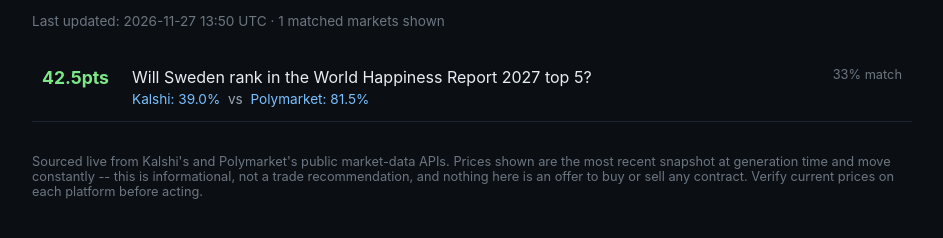
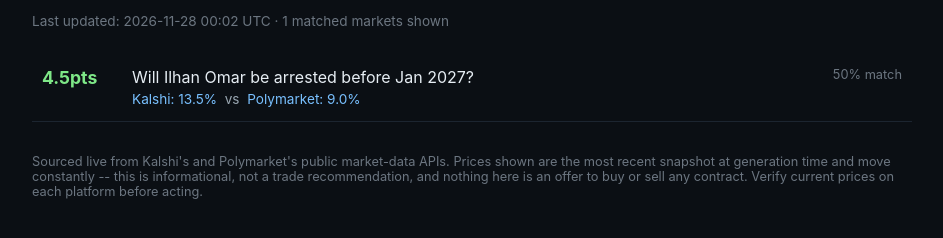
Before and after one commit to dondadahdidit/predict-gap-scanner, a plain HTML site: page docs/index.html in a window 1280 px wide. Shown: the part 110-348 px from the top of the page, without its empty margins (168-1111 px from the left). Drawn offline with Linux system fonts and the light colour scheme.

Commit message:
Update gap scan 2026-11-28T00:02Z

```diff
--- a/docs/index.html
+++ b/docs/index.html
@@ -28,21 +28,21 @@
 <div class="wrap">
   <h1>Predict Gap Scanner</h1>
   <p class="desc">Kalshi vs Polymarket -- same real-world question, different price. Refreshed automatically every few hours from each platform's public API.</p>
-  <div class="meta">Last updated: 2026-11-27 13:50 UTC &middot; 1 matched markets shown</div>
+  <div class="meta">Last updated: 2026-11-28 00:02 UTC &middot; 1 matched markets shown</div>
   <table>
     <tbody>
 
     <tr>
-      <td class="gap">42.5pts</td>
+      <td class="gap">4.5pts</td>
       <td>
-        <div class="q">Will Sweden rank in the World Happiness Report 2027 top 5?</div>
+        <div class="q">Will Ilhan Omar be arrested before Jan 2027?</div>
         <div class="sub">
-          <a href="https://kalshi.com/markets/kxwhrtop5" target="_blank" rel="noopener">Kalshi: 39.0%</a>
+          <a href="https://kalshi.com/markets/kxarrest" target="_blank" rel="noopener">Kalshi: 13.5%</a>
           &nbsp;vs&nbsp;
-          <a href="https://polymarket.com/event/will-afghanistan-be-last-in-the-world-happiness-report-2027" target="_blank" rel="noopener">Polymarket: 81.5%</a>
+          <a href="https://polymarket.com/event/ilhan-omar-arrested-by-december-31-2026" target="_blank" rel="noopener">Polymarket: 9.0%</a>
         </div>
       </td>
-      <td class="sim">33% match</td>
+      <td class="sim">50% match</td>
     </tr>
     </tbody>
   </table>
```
Also changed, not shown: docs/matches.json (+9 -9 lines).
